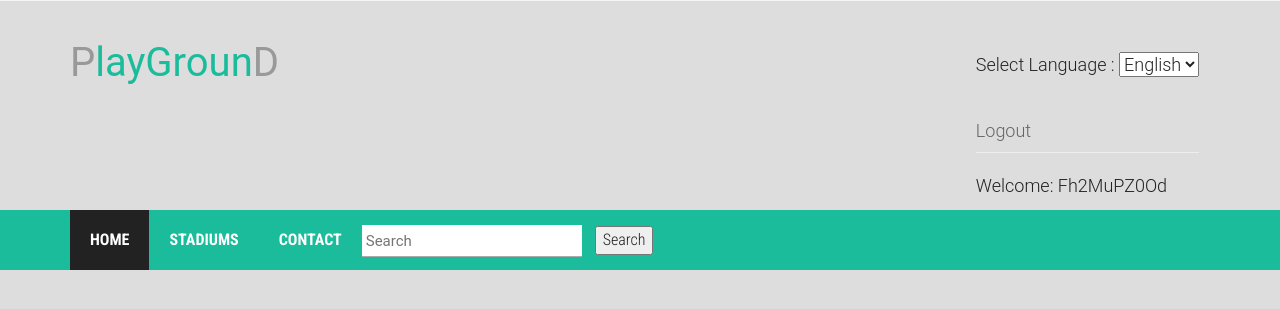
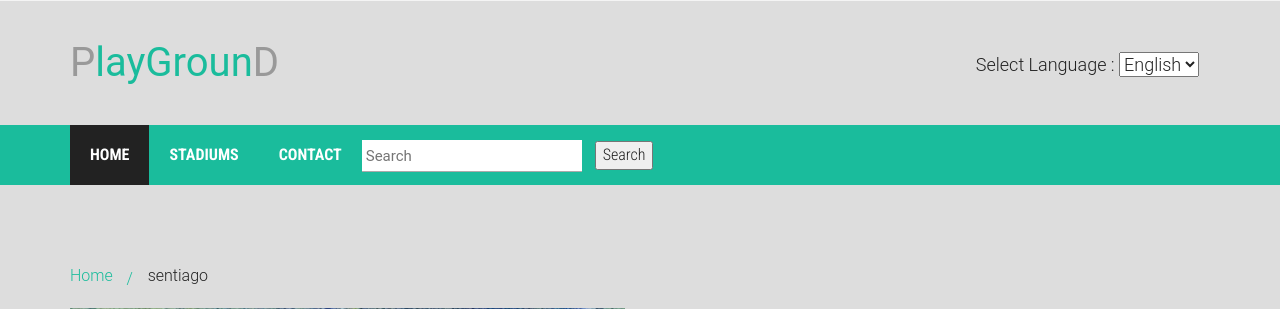
Before and after one commit to abdelrhman429/stadium, a PHP site: page /booking.php?stadium=santiago in a window 1280 px wide. Shown: the top 309 px of the page. Run offline with PHP 8.4, Linux system fonts and the light colour scheme; data comes from the database, SQL or seed files in the repository; data that the repository does not hold is empty; some libraries are stand-ins or nearby versions.

Commit message:
Update header.php

```diff
--- a/includes/templates/header.php
+++ b/includes/templates/header.php
@@ -115,10 +115,7 @@ if(isset($_SESSION['lang'])){
                         </select>
                     </form>
 
-                        <div class="page-header">
-                            <span class="login-signup"><a href="logout.php"><?=_LOGOUT?></a></span>
-                        </div>
-		                    <div class="page-content"><?=_WELCOME?> <?php echo $username;?></div>
+
                     </div>
                     </div>
                 </div>
```
